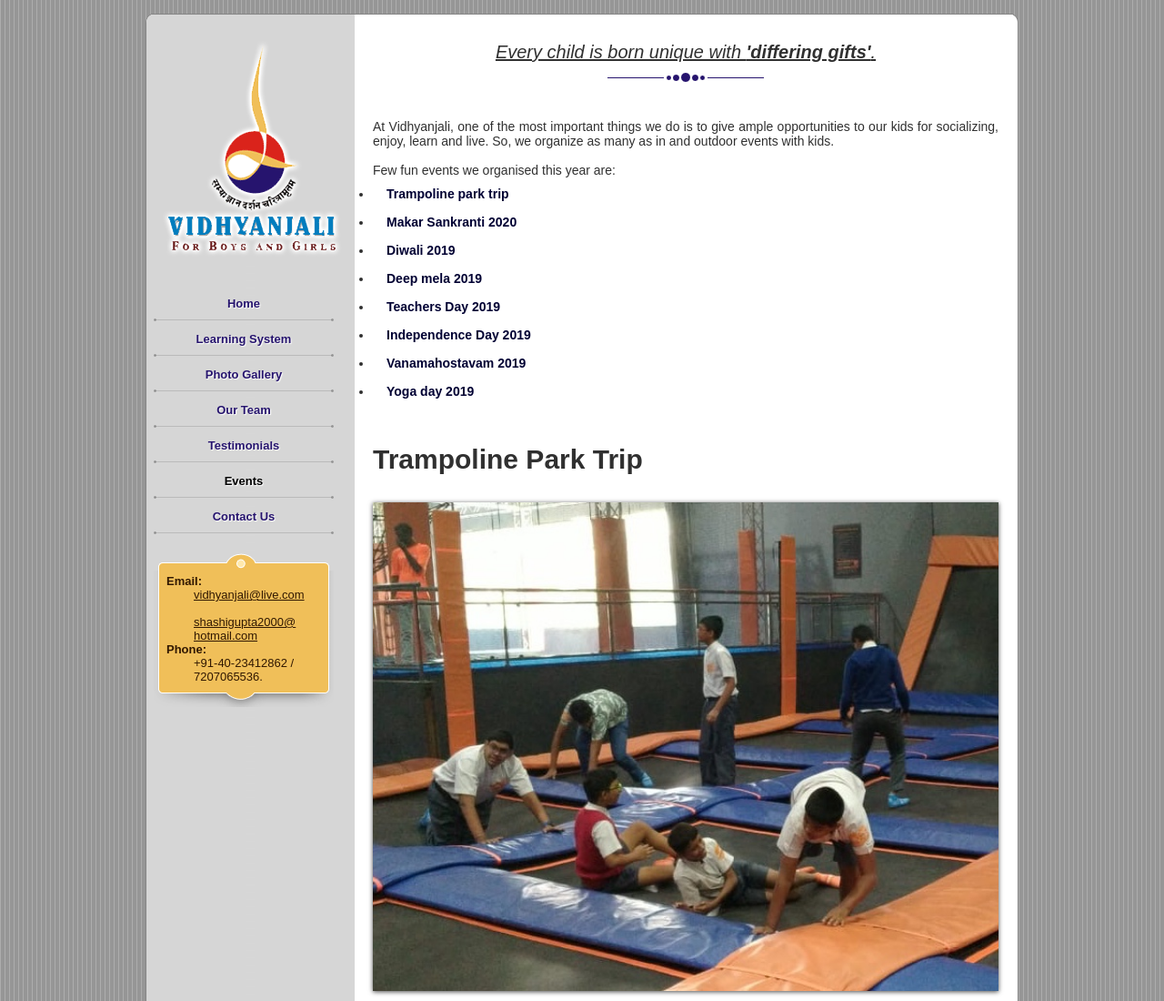
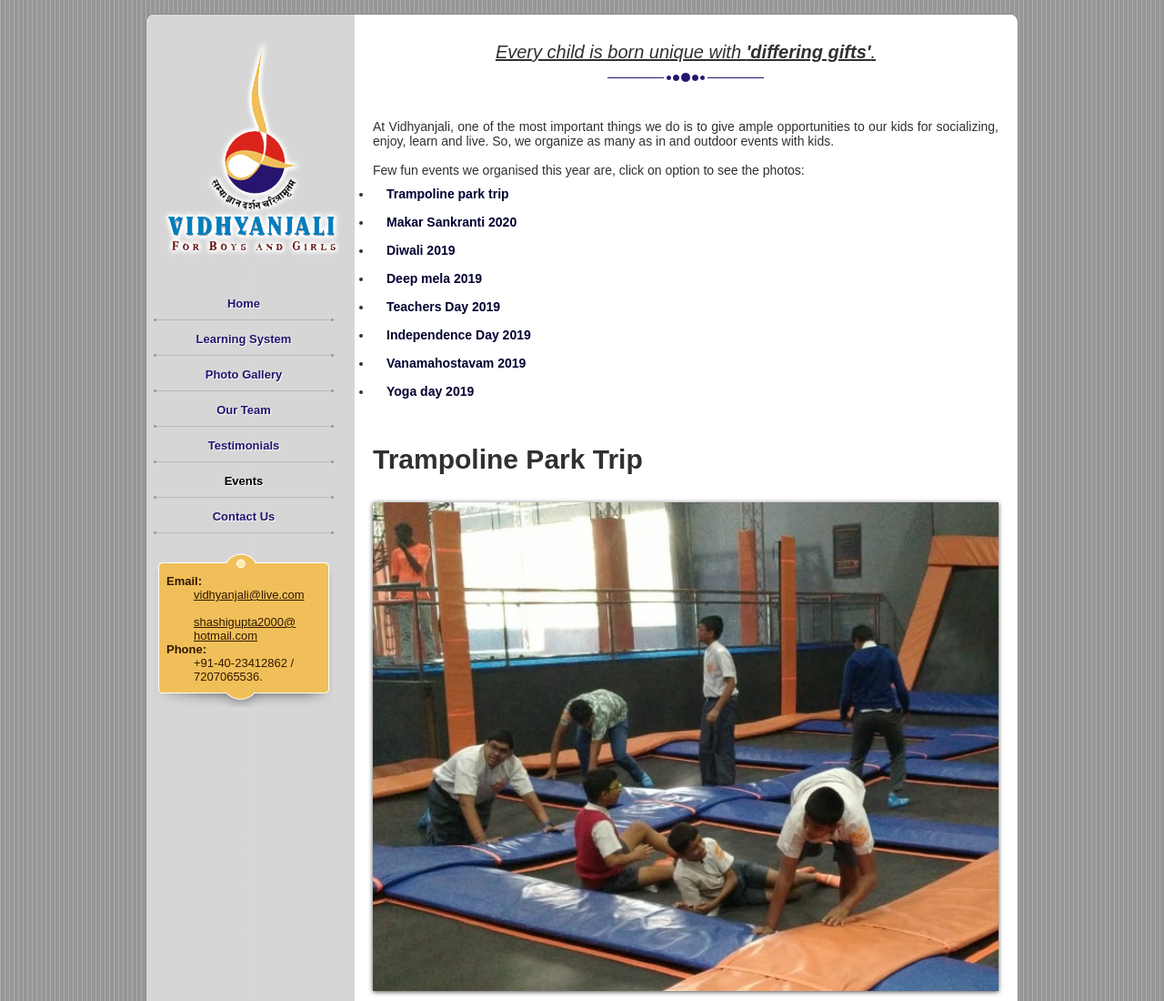
Before and after one commit to saburiinfor/vidhyanjali, a plain HTML site: page news.html in a window 1280 px wide. Shown: the top 1100 px of the page at 91% size. Drawn offline with Linux system fonts and the light colour scheme; files whose address does not match are found by name.

Commit message:
small change in text for directing user to click on link to switch the carousel

```diff
--- a/news.html
+++ b/news.html
@@ -71,7 +71,7 @@
         <p>
           At Vidhyanjali, one of the most important things we do is to give ample opportunities to our kids for socializing, enjoy, learn and live. So, we organize as many as in and outdoor events
           with kids. <br/><br/>
-          Few fun events we organised this year are:
+          Few fun events we organised this year are, click on option to see the photos:
         </p>
         <ul class="eventsList">
           <li class="eventItem">
```
